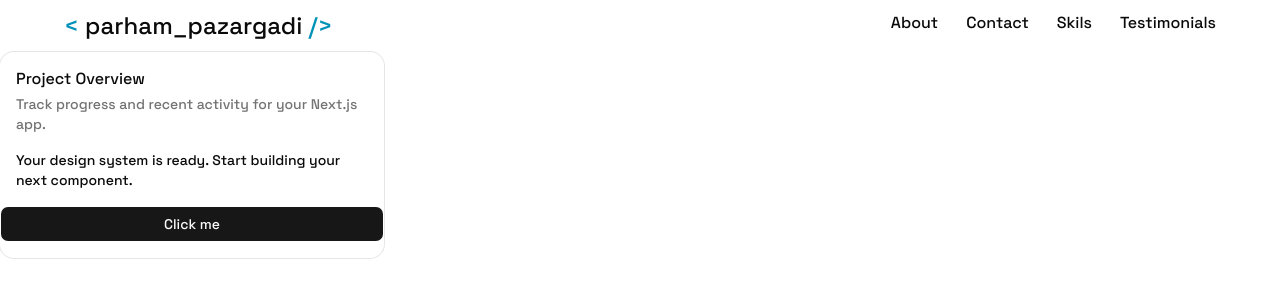
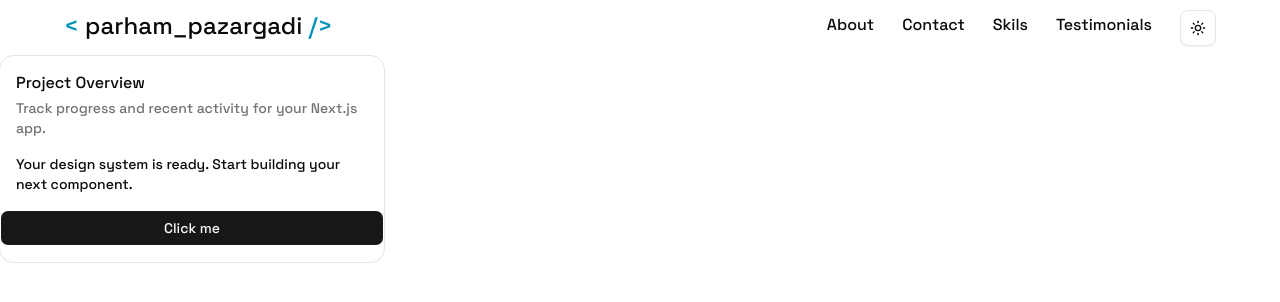
Before and after one commit to parham-devdocs/portfolio-next, a Next.js app in the folder frontend/: page / in a window 1280 px wide. Shown: the top 302 px of the page. Built offline with nearby package versions, Linux system fonts and the light colour scheme.

Commit message:
use them store added and dark mode added

```diff
--- a/frontend/app/layout.tsx
+++ b/frontend/app/layout.tsx
@@ -4,6 +4,7 @@ import "./globals.css";
 import { cn } from "@/lib/utils";
 import Navbar from "@/components/navbar";
 import { navItems } from "./mockData";
+import ThemeProvider from "./wrappers/themeProvider";
 
 
 
@@ -27,11 +28,15 @@ export default function RootLayout({
     <html
       lang="en"
       className={cn("h-full", "antialiased", space.className)}
+
     >
       <body className="min-h-full flex flex-col">
-      <Navbar naItems={navItems}/>
+        <ThemeProvider>
+        <Navbar naItems={navItems}/>
 
-        {children}</body>
+{children}
+        </ThemeProvider>
+     </body>
     </html>
   );
 }
--- /dev/null
+++ b/frontend/app/store.themStore.ts
@@ -0,0 +1,26 @@
+// store/themeStore.ts
+import { create } from 'zustand'
+import { persist } from 'zustand/middleware'
+
+interface ThemeState {
+  mode: 'light' | 'dark'
+  toggleTheme: () => void
+  setTheme: (mode: 'light' | 'dark') => void
+}
+
+export const useThemeStore = create<ThemeState>()(
+  persist(
+    (set) => ({
+      mode: 'light',
+
+      toggleTheme: () => set((state) => ({
+        mode: state.mode === 'light' ? 'dark' : 'light'
+      })),
+
+      setTheme: (mode) => set({ mode }),
+    }),
+    {
+      name: 'theme-storage', // unique name for localStorage
+    }
+  )
+)
--- /dev/null
+++ b/frontend/app/wrappers/themeProvider.tsx
@@ -0,0 +1,23 @@
+"use client"
+
+import { ReactNode, useEffect } from 'react'
+import { useThemeStore } from '../store.themStore'
+
+const ThemeProvider = ({children}:{children:ReactNode}) => {
+ const {mode}=useThemeStore()
+ useEffect(() => {
+  const html = document.documentElement
+  if (mode === 'dark') {
+    html.classList.add('dark')
+  } else {
+    html.classList.remove('dark')
+  }
+}, [mode])
+  return (
+    <div>
+{children}
+    </div>
+  )
+}
+
+export default ThemeProvider
--- a/frontend/components/navbar.tsx
+++ b/frontend/components/navbar.tsx
@@ -3,6 +3,7 @@ import React from 'react'
 import Link from 'next/link'
 import { NavItem } from '@/app/types'
 import { usePathname } from 'next/navigation'
+import { ThemeToggle } from './toggleButton'
 
 
 
@@ -19,6 +20,7 @@ const path=usePathname()
           <span className={`${path === item.href ? "w-full" : "w-0"} h-[2.5px] rounded-full bg-cyan-400 transition-all duration-500`}></span>
                     </div>
       })}
+      <ThemeToggle/>
 
     </ul>
 </div>
--- /dev/null
+++ b/frontend/components/toggleButton.tsx
@@ -0,0 +1,20 @@
+import { Moon, Sun } from "lucide-react"
+import { Button } from "@/components/ui/button"
+import { useThemeStore } from "@/app/store.themStore"
+import { useEffect } from "react"
+
+export function ThemeToggle() {
+
+  const {toggleTheme } = useThemeStore()
+  return (
+    <Button
+      variant="outline"
+      size="icon"
+      onClick={() => toggleTheme()}
+    >
+      <Sun className="h-4 w-4 rotate-0 scale-100 transition-all dark:-rotate-90 dark:scale-0" />
+      <Moon className="absolute h-4 w-4 rotate-90 scale-0 transition-all dark:rotate-0 dark:scale-100" />
+      <span className="sr-only">Toggle theme</span>
+    </Button>
+  )
+}
--- a/frontend/package.json
+++ b/frontend/package.json
@@ -18,7 +18,8 @@
     "react-dom": "19.2.4",
     "shadcn": "^4.11.0",
     "tailwind-merge": "^3.6.0",
-    "tw-animate-css": "^1.4.0"
+    "tw-animate-css": "^1.4.0",
+    "zustand": "^5.0.14"
   },
   "devDependencies": {
     "@tailwindcss/postcss": "^4",
--- /dev/null
+++ b/package.json
@@ -0,0 +1,5 @@
+{
+  "dependencies": {
+    "next-themes": "^0.4.6"
+  }
+}
```
Also changed, not shown: 2 other files (tests, documents, lock files or other folders).
